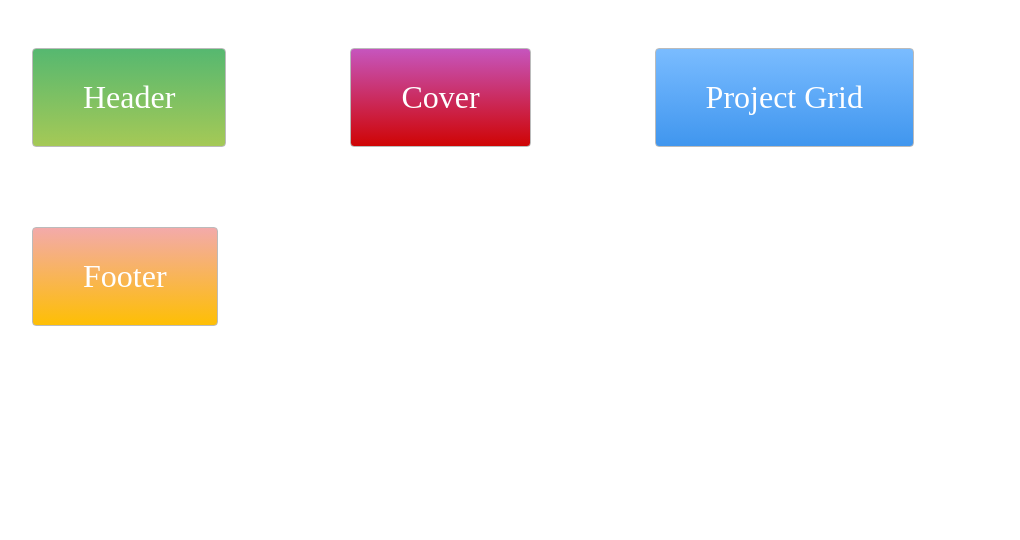
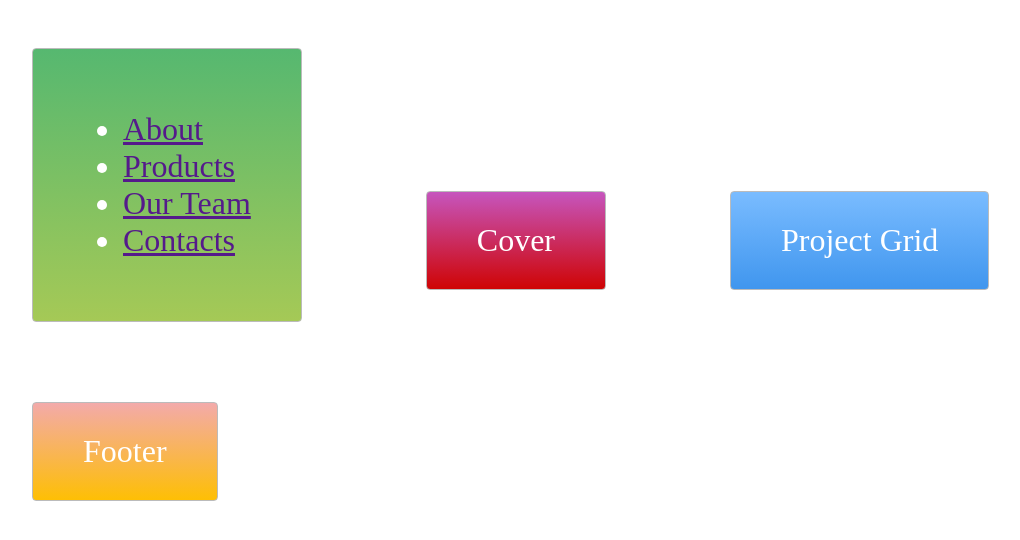
Before and after one commit to Germain712/ZM_Layout_Mastery, a plain HTML site: page index.html in a window 1280 px wide. Shown: the whole page, without its empty margins (36-1056 px from the left). Drawn offline with Linux system fonts and the light colour scheme.

Commit message:
changed the semantics of the first div by making it a navbar

```diff
--- a/index.html
+++ b/index.html
@@ -2,10 +2,17 @@
 <html>
   <head>
     <title>Layout Master</title>
-  <link rel="stylesheet" type="text/css" href="./style.css">
+    <link rel="stylesheet" type="text/css" href="./style.css" />
   </head>
   <body>
-  <div class="zone green">Header</div>
+    <nav class="zone green">
+      <ul class="main-nav">
+        <li><a href="">About</a></li>
+        <li><a href="">Products</a></li>
+        <li><a href="">Our Team</a></li>
+        <li><a href="">Contacts</a></li>
+      </ul>
+    </nav>
     <div class="zone red">Cover</div>
     <div class="zone blue">Project Grid</div>
     <div class="zone yellow">Footer</div>
```
Lines whose indentation alone changed are shown as unchanged.
